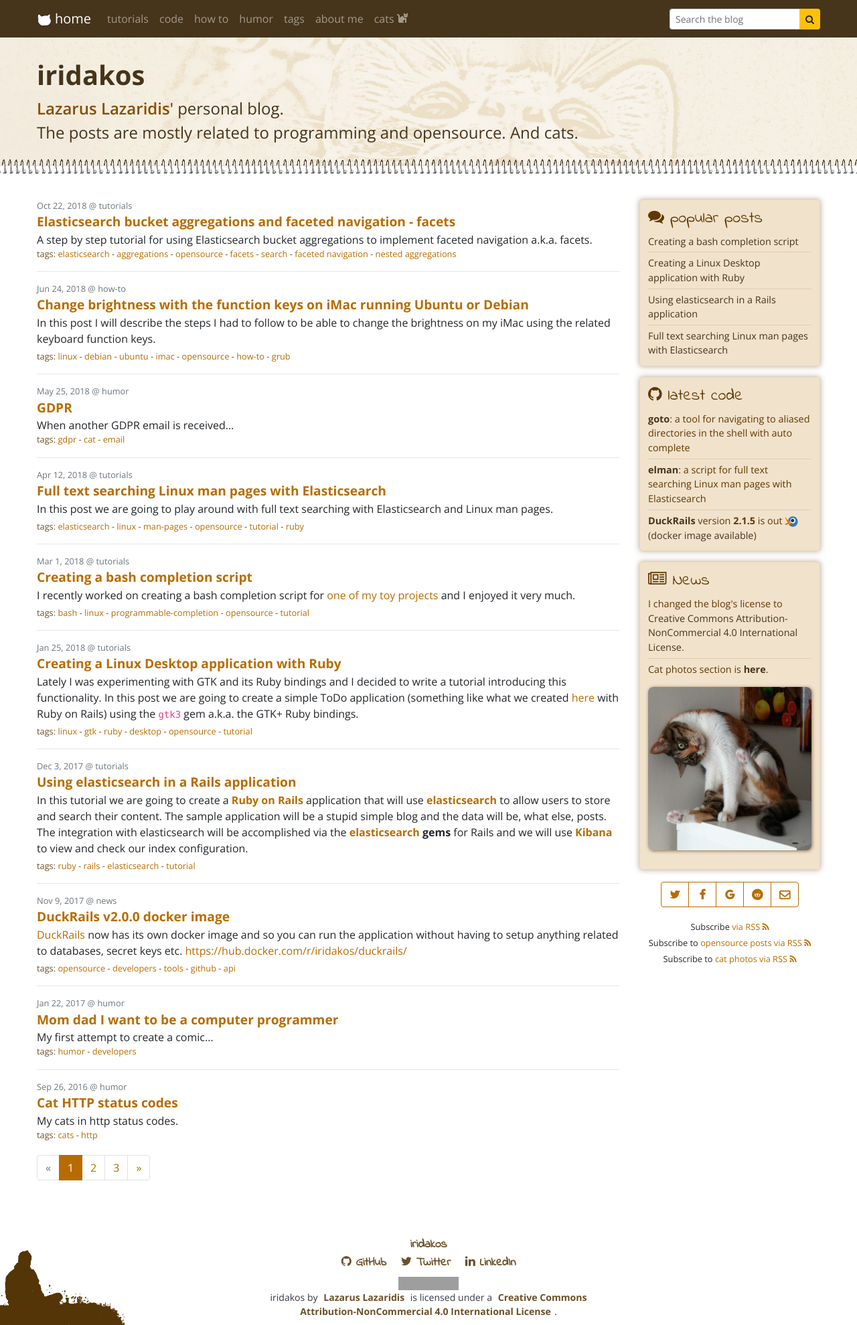
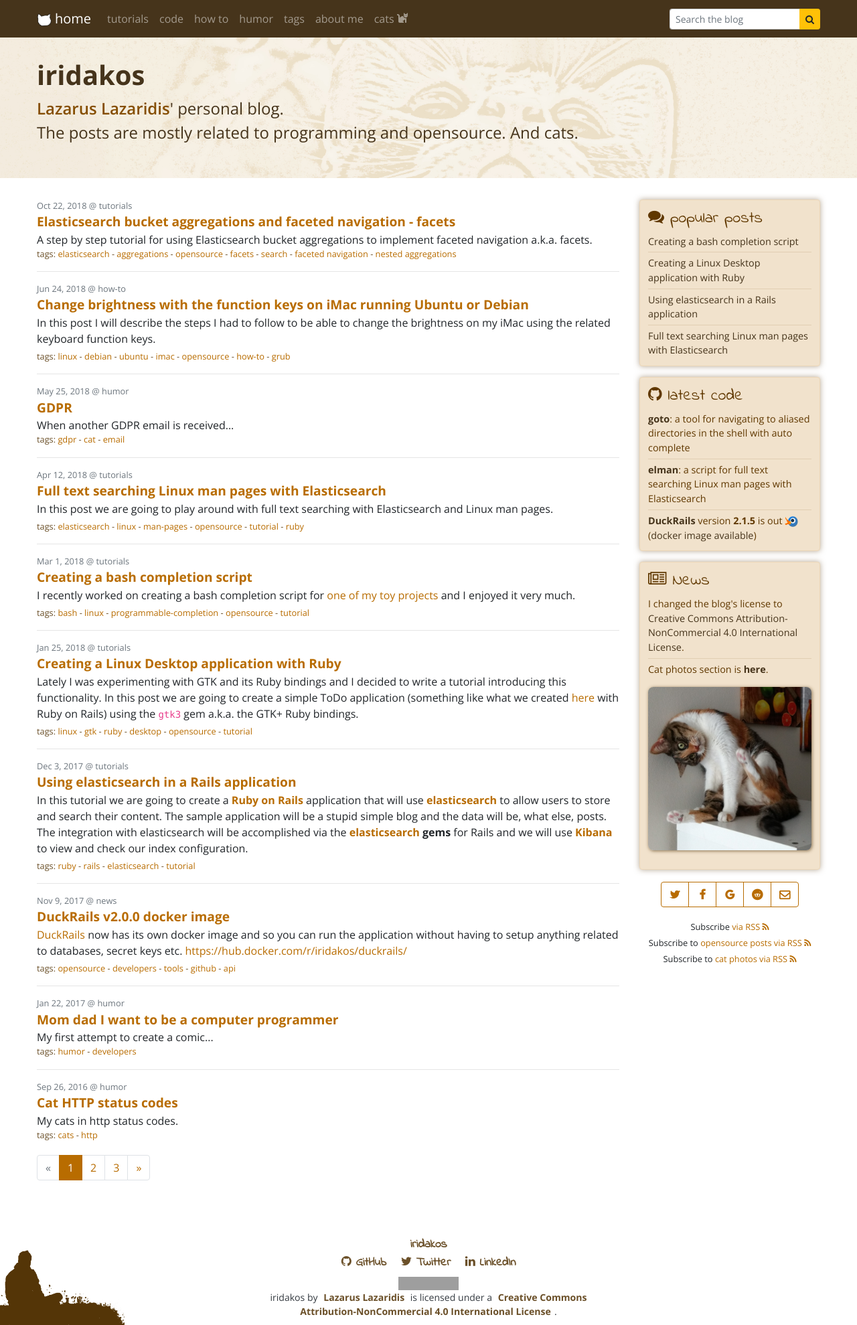
Before and after one commit to iridakos/iridakos.github.io, a Jekyll site: the page built from index.html, in a window 1280 px wide. Shown: the whole page at 67% size. Built offline with Jekyll 4.4.1, drawn with Linux system fonts in a browser that asks for light colours; nearby versions of some CDN libraries; the list of posts is cut into pages by our own code; comment, search, counter and statistics services are not loaded; grey boxes are pictures that could not be loaded.

Commit message:
Update _iridakos.scss

```diff
--- a/_sass/_iridakos.scss
+++ b/_sass/_iridakos.scss
@@ -51,7 +51,7 @@
 
 .spiral {
   height: 50px;
-  background: url('/assets/images/header.png') repeat-x bottom;
+  /* background: url('/assets/images/header.png') repeat-x bottom; */
 }
 
 img.image {
```
